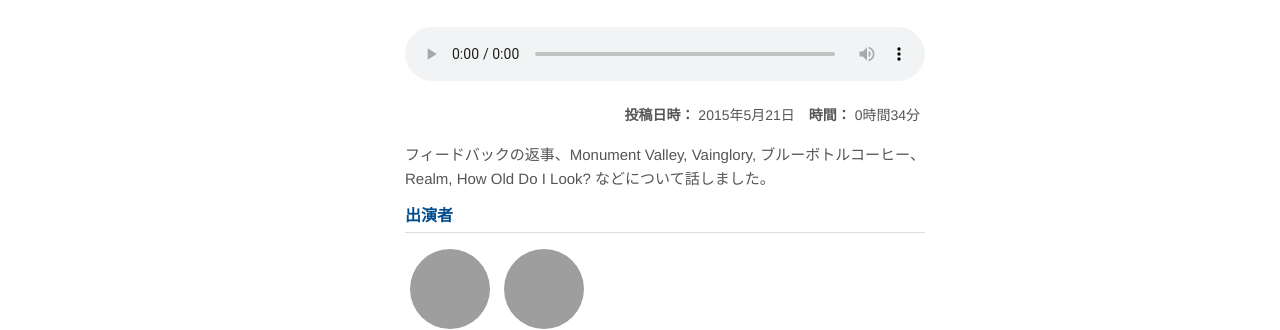
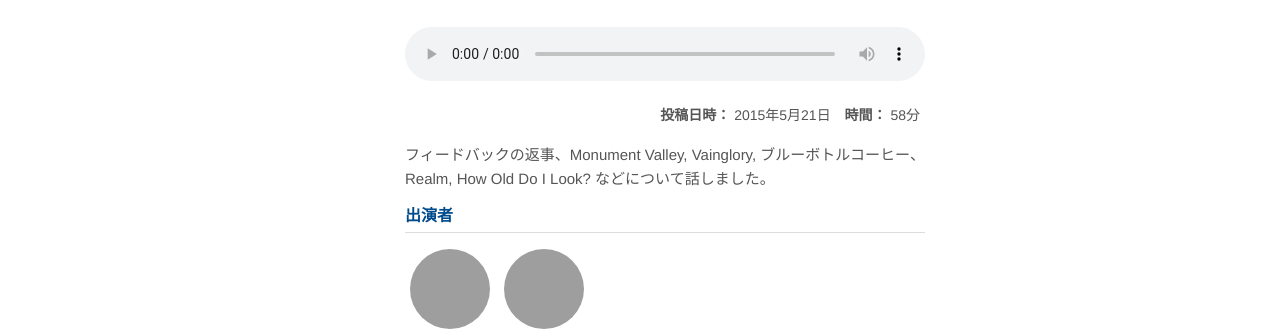
Before and after one commit to kumocast/kumocast.github.io, a Jekyll site: the page built from _posts/2015-05-21-zatsudan.md, in a window 1280 px wide. Shown: the part 421-751 px from the top of the page. Built offline with Jekyll 4.4.1, drawn with Linux system fonts in a browser that asks for light colours; nearby versions of some CDN libraries; Markdown is read by kramdown in place of the engine named in the settings; grey boxes are pictures that could not be loaded.

Commit message:
第10回の再生時間を修正する

```diff
--- a/_posts/2015-05-21-zatsudan.md
+++ b/_posts/2015-05-21-zatsudan.md
@@ -2,7 +2,7 @@
 layout: post
 title: 祝第10回、で雑談
 date: 2015-05-21 00:00:00
-duration: 0時間34分
+duration: 58分
 members: ['karur4n', 'gaaamii']
 audio: http://kumocast.jp/audios/10.mp3
 description: フィードバックの返事、Monument Valley, Vainglory, ブルーボトルコーヒー、Realm, How Old Do I Look? などについて話しました。
```
